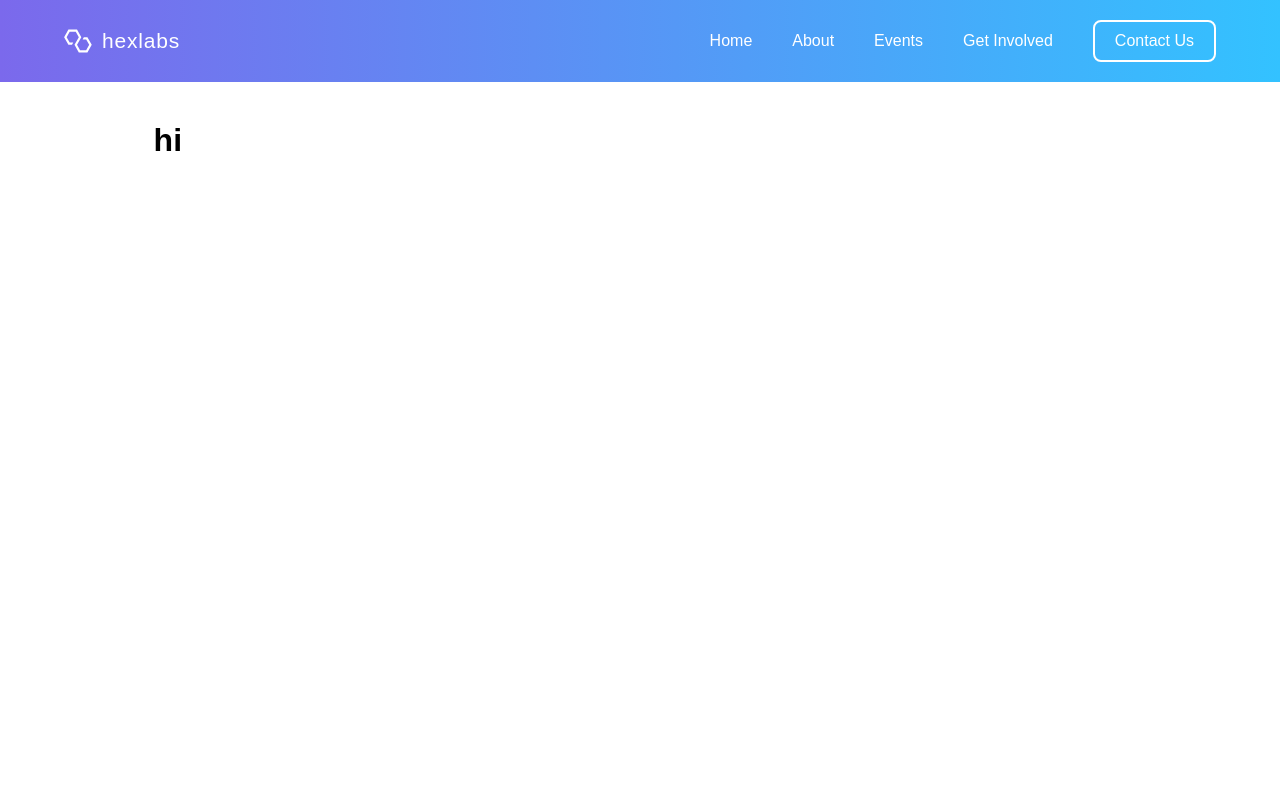
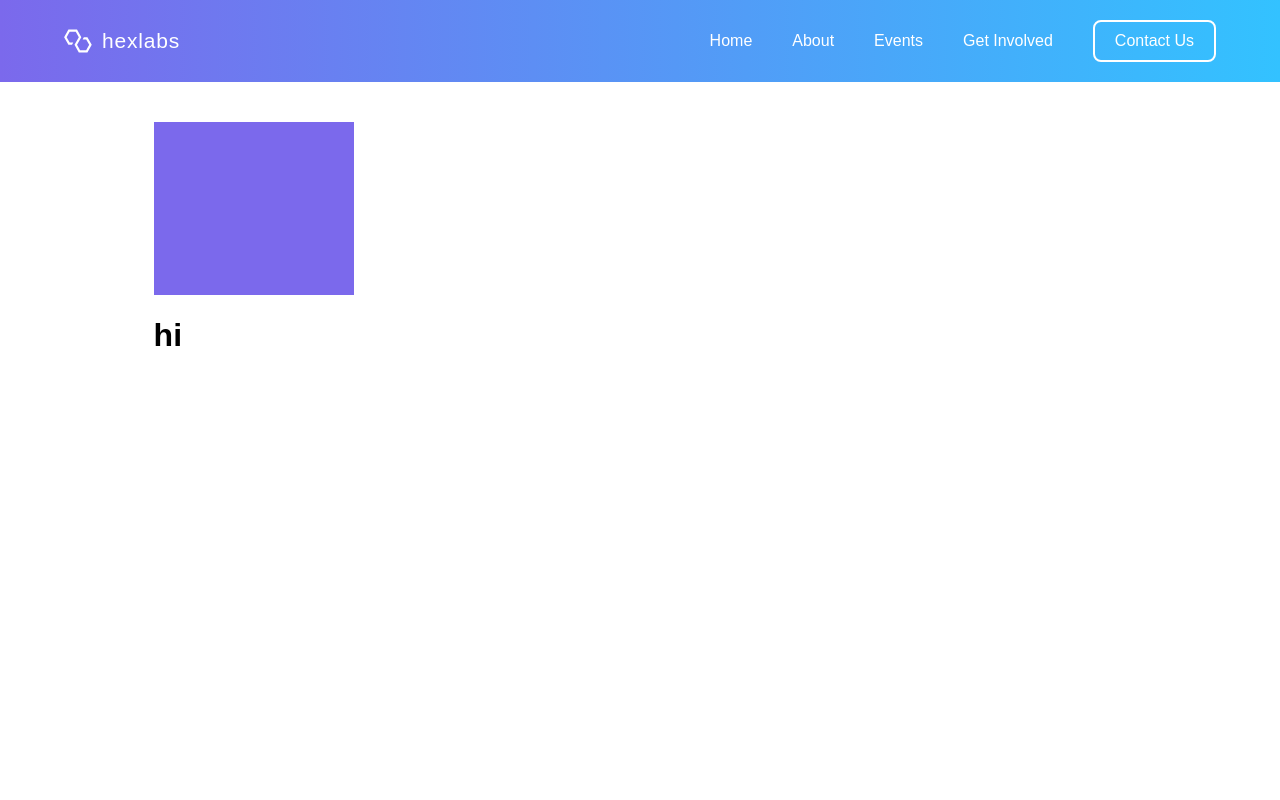
Before and after one commit to HackGT/hexlabs-website, a Next.js app: page / in a window 1280 px wide. Shown: the top 800 px of the page. Built offline with nearby package versions, Linux system fonts and the light colour scheme; a web font is replaced by a local one.

Commit message:
add hexagon

```diff
--- a/components/hex.tsx
+++ b/components/hex.tsx
@@ -1,5 +1,20 @@
-export default function Hex() {
+export default function Hex({size, rotation, background}) {
   return (
-    <p>this is gold</p>
+    <div
+      style={{
+        background,
+        width: `${size}px`,
+        height: `${0.8660254 * size}px`, // height = 0.5*sqrt(3)*width
+        transform: `rotate(${rotation}deg)`,
+        clipPath: "polygon(25% 0%, 75% 0%, 100% 50%, 75% 100%, 25% 100%, 0% 50%);"
+      }}
+    >
+    </div>
   )
 }
+
+Hex.defaultProps = {
+  size: 200,
+  rotation: 0,
+  background: "var(--purple)",
+}
--- a/pages/index.tsx
+++ b/pages/index.tsx
@@ -1,10 +1,15 @@
 import { GetServerSideProps } from "next";
+import Hex from "../components/hex";
+
 
 interface Props {}
 
 export default function Home(props: Props) {
   return (
-    <h1>hi</h1>
+    <>
+      <Hex />
+      <h1>hi</h1>
+    </>
   );
 }
 
```
